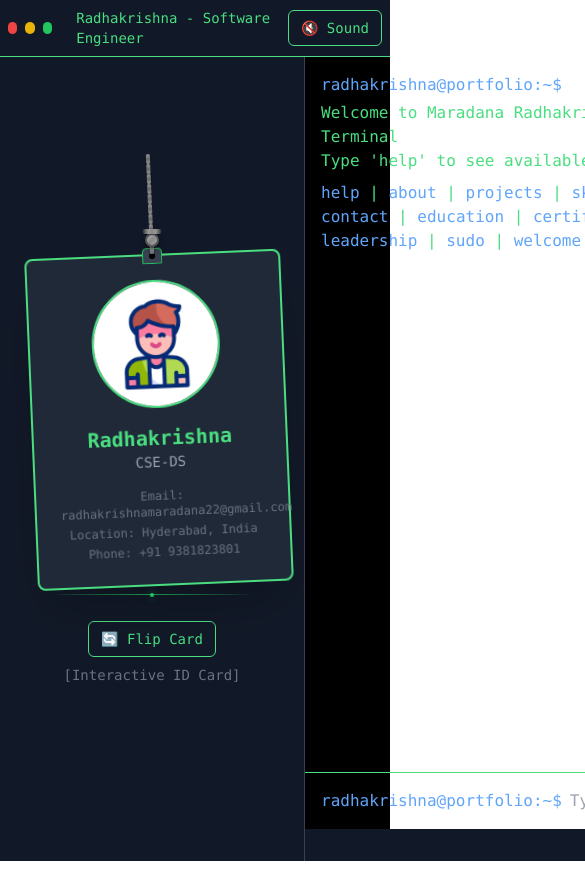
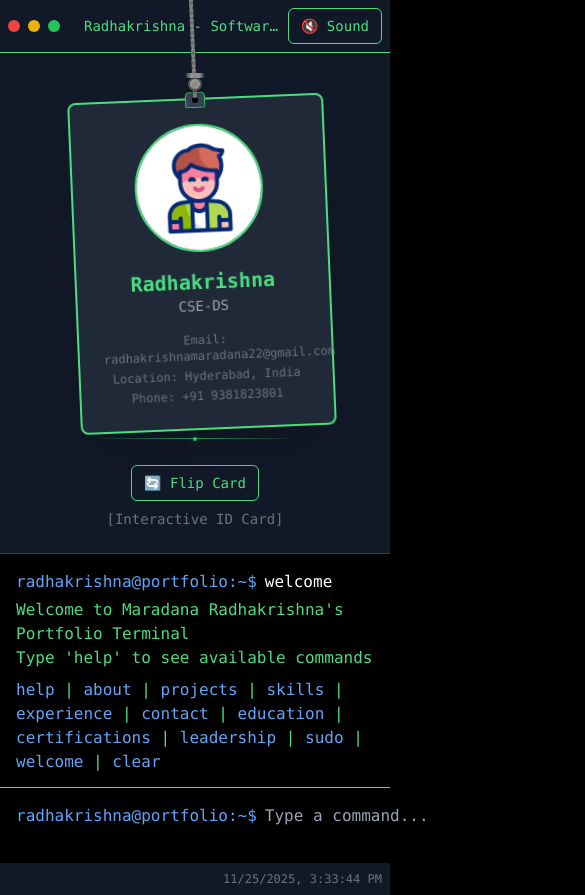
Before and after one commit to radhakrishnachinna/Portfolio, a Next.js app: page / in a window 390 px wide. Shown: the top 895 px of the page, 585 px wide, since content can reach past the window. Before the commit the page ends 861 px from the top, so only its background shows below. Built offline with nearby package versions, Linux system fonts and the light colour scheme.

Commit message:
responsive update

```diff
--- a/app/layout.tsx
+++ b/app/layout.tsx
@@ -17,6 +17,7 @@ export default function RootLayout({
   return (
     <html lang="en">
       <head>
+        <meta name="viewport" content="width=device-width, initial-scale=1" />
         <style>{`
 html {
   font-family: ${GeistSans.style.fontFamily};
@@ -25,7 +26,9 @@ html {
 }
         `}</style>
       </head>
-      <body>{children}</body>
+      <body className="bg-black text-foreground">
+        {children}
+      </body>
     </html>
   )
 }
--- a/app/page.tsx
+++ b/app/page.tsx
@@ -549,29 +549,29 @@ export default function TerminalPortfolio() {
   }, [])
 
   return (
-    <div className="min-h-screen bg-black text-green-400 font-mono">
+    <div className="flex flex-col min-h-screen md:h-screen md:overflow-hidden bg-black text-green-400 font-mono">
       {/* Header */}
-      <div className="bg-gray-900 text-green-400 p-2 border-b border-green-400">
+      <div className="bg-gray-900 text-green-400 p-2 border-b border-green-400 shrink-0">
         <div className="flex items-center justify-between">
           <div className="flex items-center gap-2">
             <div className="w-3 h-3 bg-red-500 rounded-full"></div>
             <div className="w-3 h-3 bg-yellow-500 rounded-full"></div>
             <div className="w-3 h-3 bg-green-500 rounded-full"></div>
-            <span className="ml-4 text-sm">Radhakrishna - Software Engineer</span>
+            <span className="ml-4 text-sm truncate max-w-[200px] md:max-w-none">Radhakrishna - Software Engineer</span>
           </div>
           <SoundToggle />
         </div>
       </div>
 
-      <div className="flex h-[calc(100vh-40px)]">
+      <div className="flex-1 flex flex-col md:flex-row min-h-0">
         {/* Left Panel - ID Card */}
-        <div className="w-80 bg-gray-900 p-6 flex flex-col items-center justify-center">
+        <div className="w-full md:w-80 bg-gray-900 p-6 flex flex-col items-center justify-center shrink-0 border-b md:border-b-0 md:border-r border-gray-700">
           <IDCard />
         </div>
 
         {/* Right Panel - Terminal */}
-        <div className="flex-1 flex flex-col border-l border-gray-700">
-          <div ref={terminalRef} className="flex-1 p-4 overflow-y-auto space-y-2">
+        <div className="flex-1 flex flex-col min-h-0 md:overflow-hidden">
+          <div ref={terminalRef} className="flex-1 p-4 md:overflow-y-auto space-y-2">
             {history.map((item, index) => (
               <div key={index}>
                 <div className="flex items-center gap-2">
@@ -597,7 +597,7 @@ export default function TerminalPortfolio() {
           </div>
 
           {/* Input */}
-          <div className="border-t border-green-400 p-4">
+          <div className="sticky bottom-0 md:static bg-black border-t border-green-400 p-4 z-10 shrink-0">
             <form onSubmit={handleSubmit} className="flex items-center gap-2">
               <span className="text-blue-400">{currentPath}</span>
               <input
@@ -614,7 +614,7 @@ export default function TerminalPortfolio() {
           </div>
 
           {/* Footer */}
-          <div className="bg-gray-900 p-2 text-xs text-gray-500 text-right">{currentTime || "Loading..."}</div>
+          <div className="bg-gray-900 p-2 text-xs text-gray-500 text-right shrink-0">{currentTime || "Loading..."}</div>
         </div>
       </div>
 
```
